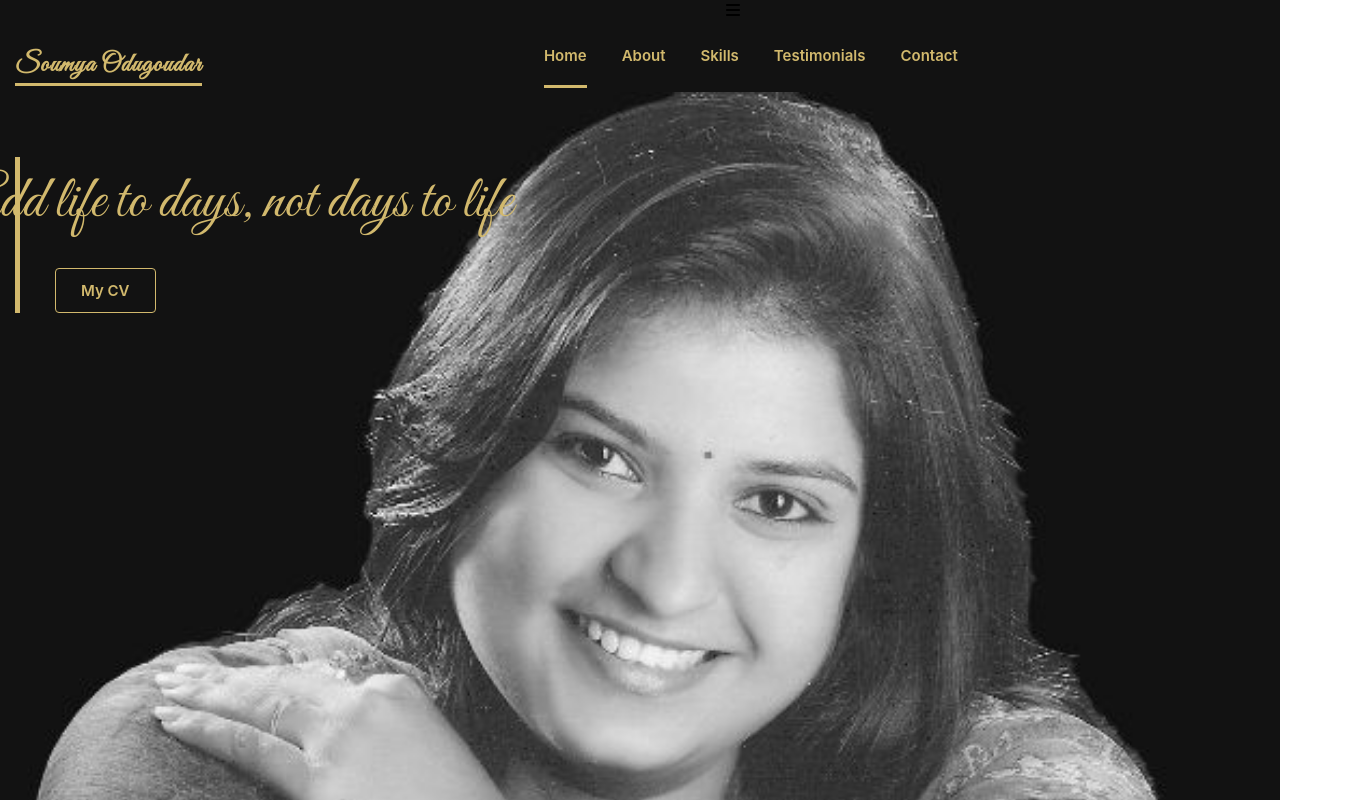
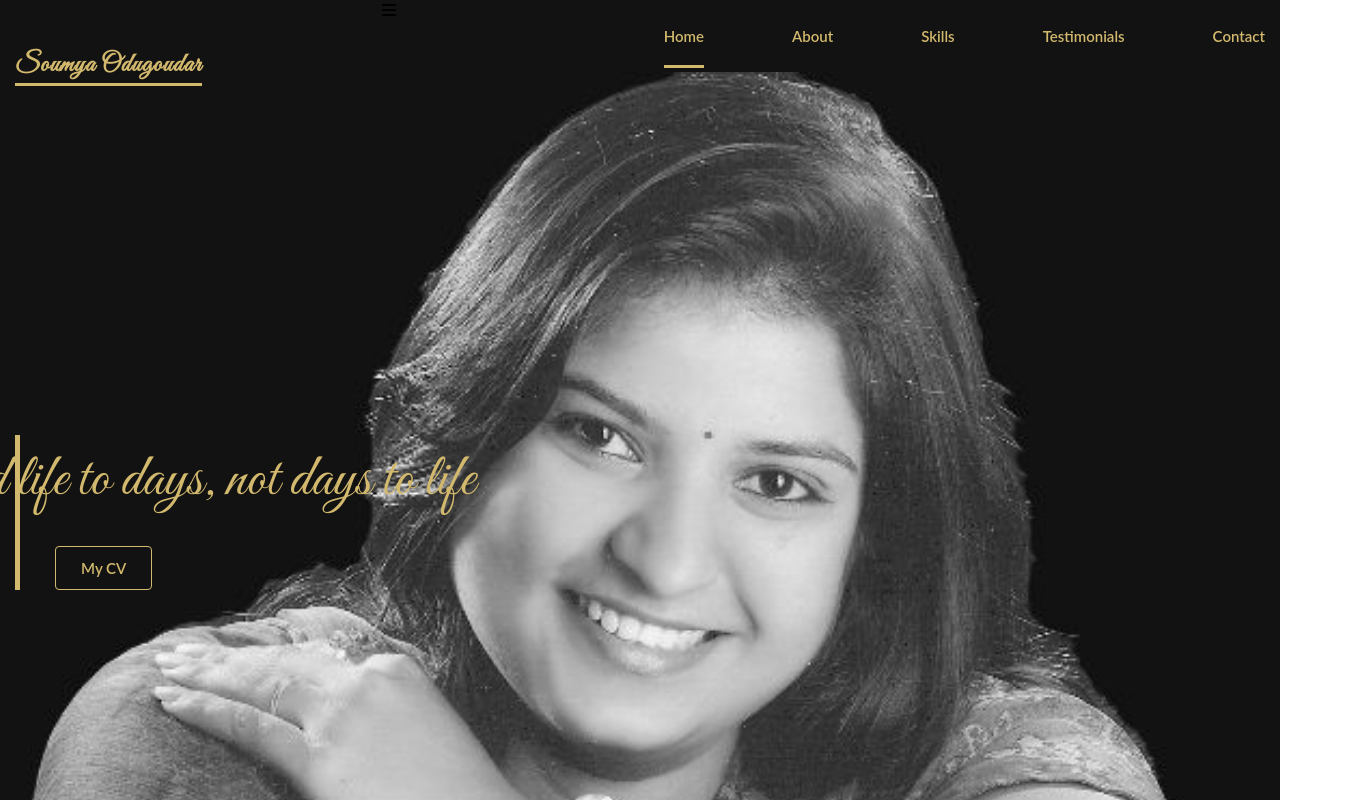
Before and after one commit to soumyapatil07/Portfolio, a React (Create React App) app: page / in a window 1280 px wide. Shown: the top 800 px of the page, 1354 px wide, since content can reach past the window. Built offline with nearby package versions, Linux system fonts and the light colour scheme.

Commit message:
new portfolioo

```diff
--- a/src/Component/Header/header.css
+++ b/src/Component/Header/header.css
@@ -1,6 +1,25 @@
 @import url('https://fonts.googleapis.com/css?family=Great+Vibes&display=swap&subset=latin-ext');
 @import url('https://stackpath.bootstrapcdn.com/font-awesome/4.7.0/css/font-awesome.min.css');
+html{
+    scroll-behavior: smooth;
+}
+body{
+    margin: 0;
+    font-family: 'Lato',Helvetica,Arial,Lucida,sans-serif;
+}
+*{
+    box-sizing: border-box;
+    margin: 0;
+}
+.container{
+    max-width: 1800px;
 
+    margin: auto;
+}
+.row{
+    display: flex;
+    flex-wrap: wrap;
+}
 
 header{
 
@@ -26,7 +45,7 @@ header{
 
 header .row{
     justify-content: space-between;
-    align-items: center;
+    align-items: right;
 }
 header .brand-name a{
 font-family: 'Great Vibes', cursive;
@@ -57,7 +76,7 @@ header .navbar ul{
 }
 header .navbar ul li{
     display: inline-block;
-    margin-left: 35px;
+    margin-left: 88px;
 }
 header .navbar ul li a{
     font-size: 15px;
```
